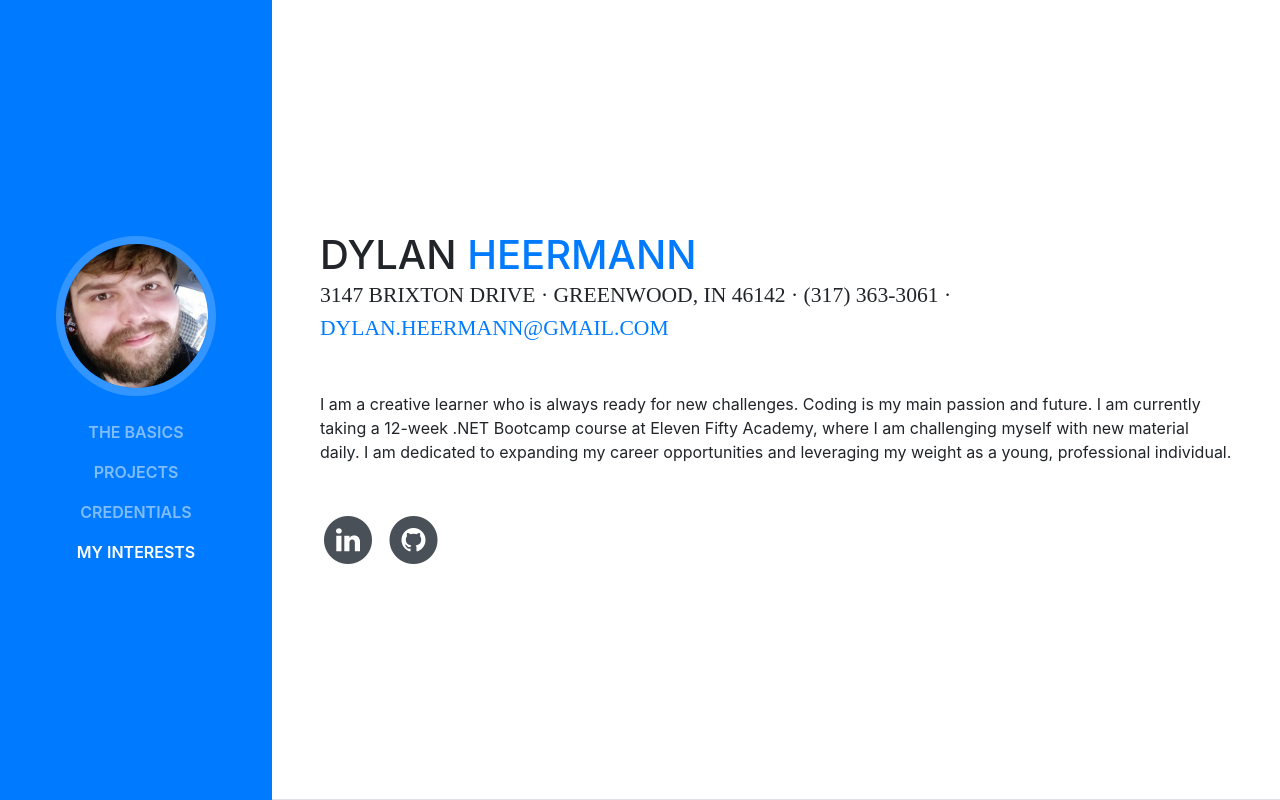
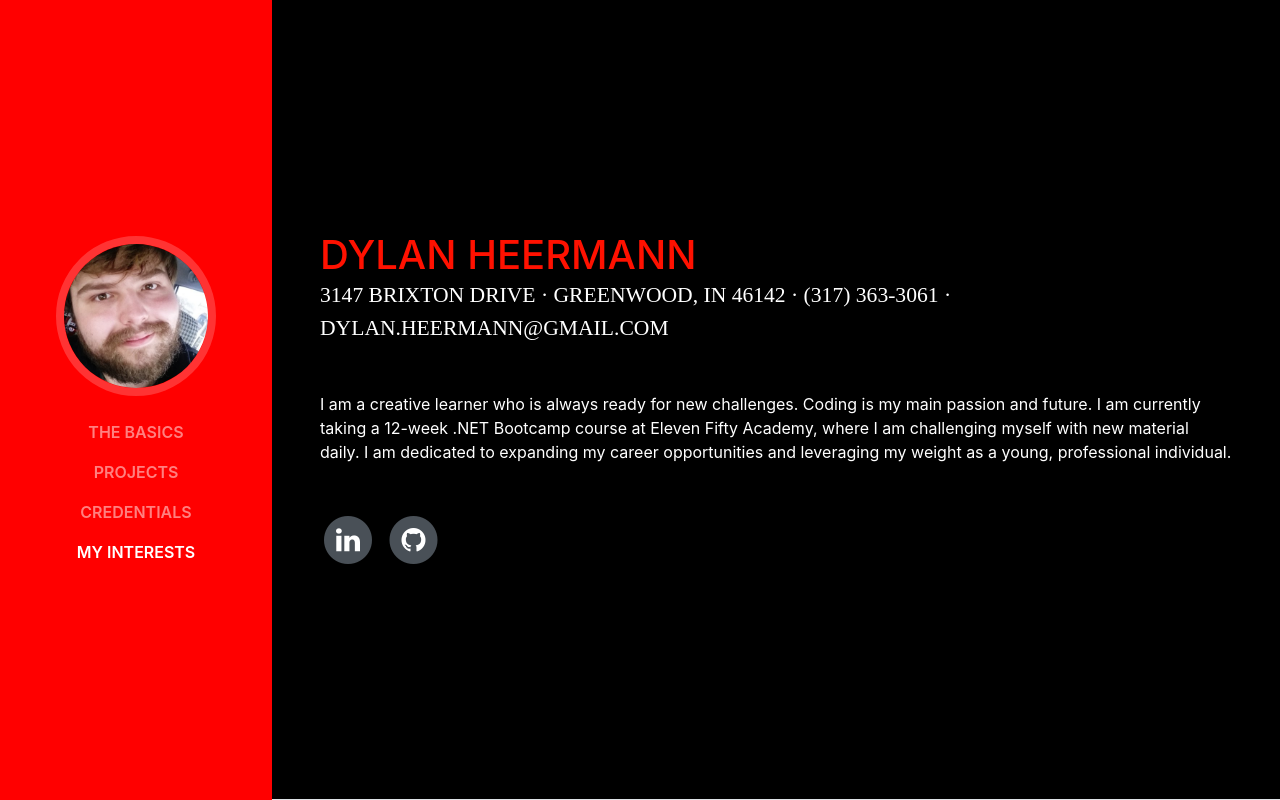
Before and after one commit to dylanheermann/dylanheermann, a website with bundled scripts: page index.html in a window 1280 px wide. Shown: the top 800 px of the page. Built offline with nearby package versions, Linux system fonts and the light colour scheme; a web font is replaced by a local one.

Commit message:
Stylized to black and red

```diff
--- a/css/resume.css
+++ b/css/resume.css
@@ -114,6 +114,64 @@ a {
   a:hover, a:focus, a:active {
     color: #824027; }
 
-.CSharpAnnotationPics{
+/*.CSharpAnnotationPics{
   background-image:
+}*/
+
+.text-primary {
+  color: rgb(255, 17, 0)!important;
+
+
 }
+
+#dylan{
+  color: rgb(255, 17, 0)!important;
+}
+
+#heermann{
+  color: rgb(255, 17, 0)!important;
+}
+
+#backgroundBlack{
+  background-color: black;
+}
+#sideNav{
+  background-color: red;
+  color: rgb(255, 17, 0)!important;
+}
+#a{
+  color: white;
+}
+
+.a{
+  color:white;
+}
+
+.mb-0{
+  color:white;
+}
+
+.mb-5{
+  color: white;
+}
+
+.mb-3{
+  color:white;
+}
+p{
+  color:white;
+}
+
+h3{
+  color:white;
+}
+#h3{
+  color:white;
+}
+
+/*Classes vs IDs
+Classes= use more than once, uses class=""
+Classes= ".mb-3" for example within CSS
+IDs= use once, uses id="" in HTML,
+IDs= use once, uses "#mb-3" in CSS.
+*/
--- a/index.html
+++ b/index.html
@@ -12,6 +12,7 @@
 
   <!-- Bootstrap core CSS -->
   <link href="vendor/bootstrap/css/bootstrap.min.css" rel="stylesheet">
+  <link href="css/resume.css" rel="stylesheet">
 
   <!-- Custom fonts for this template -->
   <link href="https://fonts.googleapis.com/css?family=Saira+Extra+Condensed:100,200,300,400,500,600,700,800,900" rel="stylesheet">
@@ -27,7 +28,7 @@
 
 <body id="page-top">
 
-  <nav class="navbar navbar-expand-lg navbar-dark bg-primary fixed-top" id="sideNav">
+  <nav class="navbar navbar-expand-lg navbar-dark fixed-top" id="sideNav">
     <a class="navbar-brand js-scroll-trigger" href="#page-top">
       <span class="d-block d-lg-none">Start Bootstrap</span>
       <span class="d-none d-lg-block">
@@ -55,7 +56,7 @@
         <a class="nav-link js-scroll-trigger" href="#skills">Goals</a>
       </li> -->
       <li class="nav-item">
-        <a class="nav-link js-scroll-trigger" href="#interests">My Interests</a>
+        <a class="nav-link js-scroll-trigger"  href="#interests" >My Interests</a>
       </li>
 <!--       <li class="nav-item">
         <a class="nav-link js-scroll-trigger" href="#awards">Achievements</a>
@@ -64,15 +65,16 @@
   </div>
 </nav>
 
-<div class="container-fluid p-0">
+<div class="container-fluid p-0" id="backgroundBlack">
 
-  <section class="resume-section p-3 p-lg-5 d-flex d-column" id="about">
-    <div class="my-auto">
-      <h1 class="mb-0">Dylan
-        <span class="text-primary">Heermann</span>
+  <section class="resume-section p-3 p-lg-5 d-flex d-column">
+    <div class="my-auto" id="a">
+      <h1 class="mb-0" id="dylan">Dylan
+        <span class="text-primary" id="heermann">Heermann</span>
       </h1>
       <div class="subheading mb-5">3147 Brixton Drive · Greenwood, IN 46142 · (317) 363-3061 ·
-        <a href="mailto:dylan.heermann@gmail.com">dylan.heermann@gmail.com</a>
+        <a href="mailto:dylan.heermann@gmail.com" id="a">dylan.heermann@gmail.com</a>
+        <!-- Layout IMPORTANT: <a href="blahnlah" id="ID">text THE ORDER MATTERS. </a> -->
       </div>
       <p class="mb-5">I am a creative learner who is always ready for new challenges. Coding is my main passion and future. I am currently taking a 12-week .NET Bootcamp course at Eleven Fifty Academy, where I am challenging myself with new material daily. I am dedicated to expanding my career opportunities and leveraging my weight as a young, professional individual.</p>
       <ul class="list-inline list-social-icons mb-0">
@@ -262,7 +264,7 @@
       <section class="resume-section p-3 p-lg-5 d-flex flex-column" id="interests">
         <div class="my-auto">
           <h2 class="mb-5">My Interests</h2>
-          <h3>I have a life too, ya know.</h3>
+          <h3 id="h3">I have a life too, ya know.</h3>
           <p class="mb-0">When I'm not coding, I'm exploring something else. I love attending social events, hanging out with my friends, cooking meals at home, writing lyrics, reading wikia material, practicing rap verses, and somehow I find time to keep my house tidy. My brain likes to break mental barriers, so challenging myself is a necessity. Keepin' it real since '97.</p>
         </div>
       </section>
```
